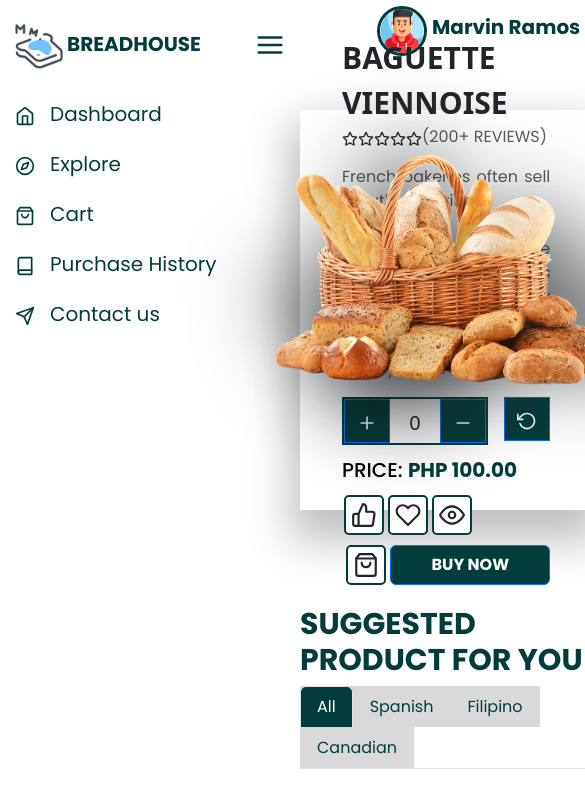
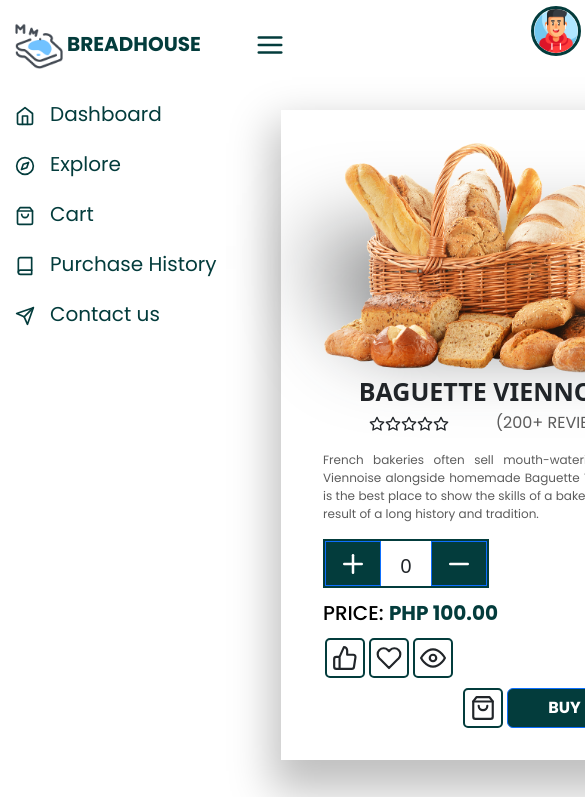
Before and after one commit to MarvsTech/bread-house-app, a React (Create React App) app: page /cart in a window 390 px wide. Shown: the top 797 px of the page, 585 px wide, since content can reach past the window. Built offline with nearby package versions, Linux system fonts and the light colour scheme.

Commit message:
adding responsivess functionality for our banner

```diff
--- a/src/app.css
+++ b/src/app.css
@@ -117,6 +117,12 @@ main {
   font-family: "Poppins", sans-serif;
   font-weight: bold;
   word-wrap: break-word;
+}
+@media (max-width: 600px) {
+  .account-container button h1 {
+    font-size: 15px;
+    margin: 0;
+  }
 }
 
 .product-card {
@@ -566,6 +572,48 @@ footer .container .contact-info-container .contact-info small {
 .banner-container .banner-row {
   padding: 30px !important;
 }
+@media (max-width: 600px) {
+  .banner-container {
+    width: 100% !important;
+    height: 650px;
+  }
+  .banner-container .banner-row {
+    display: flex;
+    flex-direction: column;
+  }
+  .banner-container .banner-row .image-container img {
+    top: 0;
+    position: relative;
+  }
+  .banner-container .banner-row .image-container .blur-1, .banner-container .banner-row .image-container .blur-2 {
+    display: none;
+  }
+  .banner-container .banner-row .image-container .blur-3 {
+    top: 120px;
+  }
+  .banner-container .banner-row div .banner-title {
+    font-size: 25px;
+    text-align: center;
+  }
+  .banner-container .banner-row div .banner-star-container {
+    justify-content: space-evenly;
+  }
+  .banner-container .banner-row div .product-counter-container .product-counter-wrapper .plus-icon-wrapper button svg {
+    font-size: 30px;
+  }
+  .banner-container .banner-row div .product-counter-container .minus-icon-wrapper button svg {
+    font-size: 30px;
+  }
+  .banner-container .banner-row div .product-counter-container .product-reset-wrapper button svg {
+    font-size: 30px;
+  }
+  .banner-container .banner-row div div .banner-description {
+    font-size: 12px;
+  }
+  .banner-container .banner-row div .row .product-icon-info-container {
+    width: unset;
+  }
+}
 
 .product-service {
   flex-wrap: nowrap;
--- a/src/components/Banner.jsx
+++ b/src/components/Banner.jsx
@@ -22,23 +22,23 @@ const Banner = () => {
     return (
         <Container className='banner-container'>
             <Row className='banner-row'>
-                <Col sm={6} className='image-container'>
+                <Col md={6} className='image-container'>
                     <div className="blur-1"></div>
                     <div className="blur-2"></div>
                     <div className="blur-3"></div>
                     <img className="banner-image" src={Bread1} alt='Bread'/>
                 </Col>
-                <Col sm={6}>
+                <Col md={6}>
                     <div className="banner-title">BAGUETTE VIENNOISE</div>
                     <div className='banner-star-container'>
-                        <Col sm={2}>
+                        <Col md={2} sm={6}>
                             <FiStar />
                             <FiStar />
                             <FiStar />
                             <FiStar />
                             <FiStar />
                         </Col>
-                        <Col sm={10}>
+                        <Col md={10} sm={6}>
                             <p className="banner-star-rating">(200+ REVIEWS)</p>
                         </Col>
                     </div>
@@ -53,12 +53,12 @@ const Banner = () => {
                     <div className="banner-sub-title">PRICE: <span>PHP 100.00</span></div>
 
                     <Row>
-                        <Col sm={6} className='product-icon-info-container'>
+                        <Col md={6} className='product-icon-info-container'>
                             <FiThumbsUp />
                             <FiHeart />
                             <FiEye />
                         </Col>
-                        <Col sm={6} className='product-icon-buy-container'>
+                        <Col md={6} className='product-icon-buy-container'>
                             <FiShoppingBag />
                             <Button variant="primary" size="md" onClick={handleShow} >Buy Now</Button>
                         </Col>
--- a/src/pages/Cart.jsx
+++ b/src/pages/Cart.jsx
@@ -16,9 +16,9 @@ const Cart = () => {
       <section className="product-category my-5">
         <ProductTab />
       </section>
-      <section className="footer mt-auto">
+      {/* <section className="footer mt-auto">
         <Footer />
-      </section>
+      </section> */}
     </div>
   )
 }
--- a/src/styles/_main.scss
+++ b/src/styles/_main.scss
@@ -118,6 +118,16 @@ main {
             font-family: $primary-font;
             font-weight: bold;
             word-wrap: break-word;
+        }
+    }
+
+    @media (max-width: 600px) {
+        button {
+
+          h1 {
+            font-size: $small-heading;
+            margin: 0;
+          }
         }
     }
 }
@@ -467,6 +477,75 @@ footer {
     .banner-row {
         padding: 30px !important;
     }
+
+    @media (max-width: 600px) {
+
+        width: 100% !important;
+        height: 650px;
+
+        .banner-row {
+            display: flex;
+            flex-direction: column;
+
+            .image-container {
+                img {
+                    top: 0;
+                    position: relative;
+                }
+                .blur-1, .blur-2 {
+                    display: none;
+                }
+                .blur-3 {
+                    top: 120px;
+                }
+            }
+
+            div {
+                .banner-title {
+                    font-size: 25px;
+                    text-align: center;
+                }
+                .banner-star-container {
+                    justify-content: space-evenly;
+                }
+                .product-counter-container {
+                    .product-counter-wrapper{
+                        .plus-icon-wrapper {
+                            button {
+                                svg {
+                                    font-size: 30px;
+                                }
+                            }
+                        }
+                    }
+                    .minus-icon-wrapper {
+                        button {
+                            svg {
+                                font-size: 30px;
+                            }
+                        }
+                    }
+                    .product-reset-wrapper {
+                        button {
+                            svg {
+                                font-size: 30px;
+                            }
+                        }
+                    }
+                }
+                div {
+                    .banner-description {
+                        font-size: 12px;
+                    }
+                }
+                .row {
+                    .product-icon-info-container {
+                        width: unset;
+                    }
+                }
+            }
+        }
+    }
 }
 .product-service {
     flex-wrap: nowrap;
```
Also changed, not shown: 1 other file (tests, documents, lock files or other folders).
